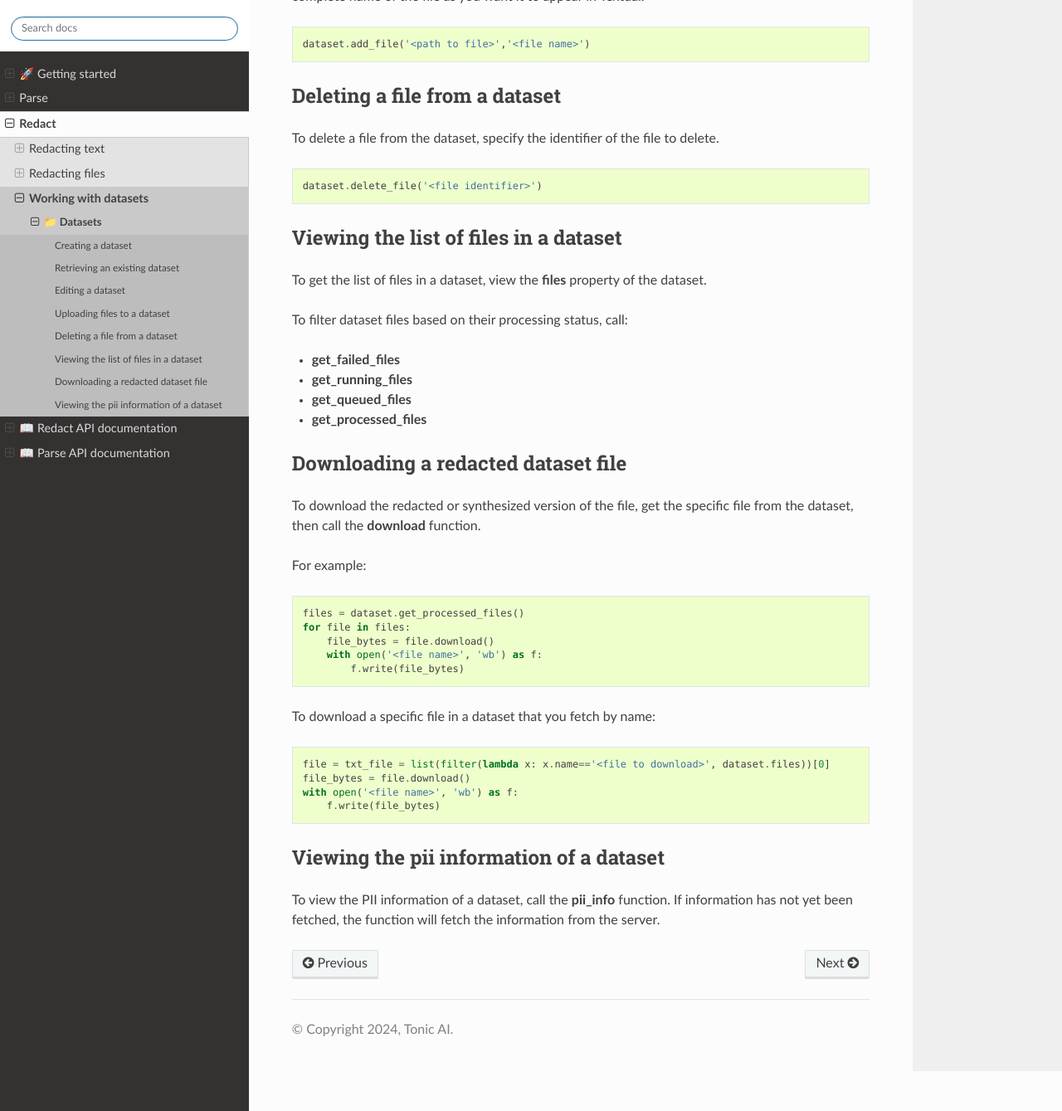
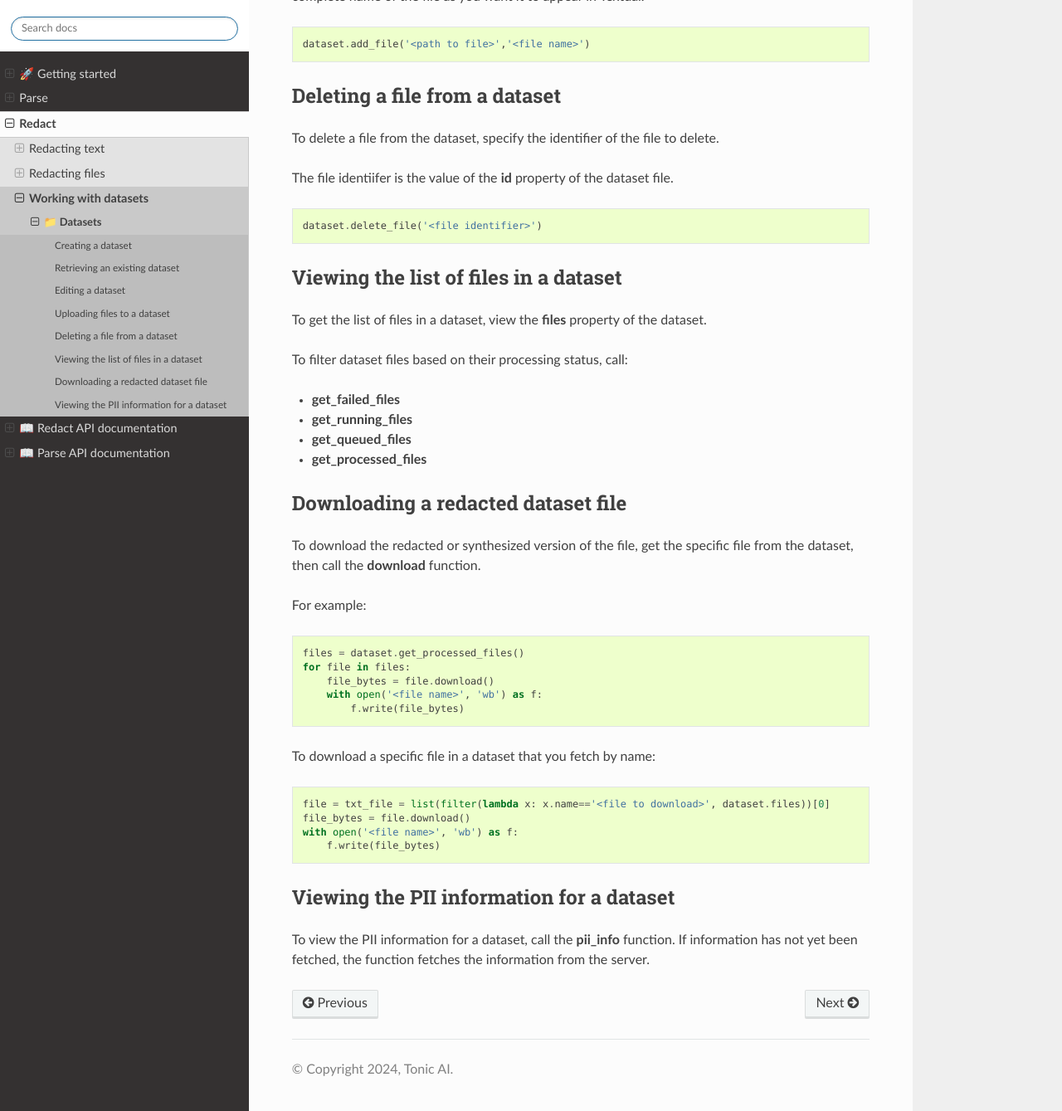
Before and after one commit to TonicAI/textual, a Sphinx documentation site: the page built from docs/source/redact/datasets.rst, in a window 1280 px wide and 1400 px high, scrolled down 1363 px, cut to the strip 61-1400 px from the top of the window. Shown: the whole strip at 83% size. Built offline with Sphinx 7.4.7 and the Read the Docs theme 3.1.0, drawn with Linux system fonts in a browser that asks for light colours.

Commit message:
Add location of id and formatting update

```diff
--- a/docs/source/redact/datasets.rst
+++ b/docs/source/redact/datasets.rst
@@ -53,6 +53,8 @@ Deleting a file from a dataset
 
 To delete a file from the dataset, specify the identifier of the file to delete.
 
+The file identiifer is the value of the **id** property of the dataset file.
+
 .. code-block:: python
 
     dataset.delete_file('<file identifier>')
@@ -93,7 +95,7 @@ To download a specific file in a dataset that you fetch by name:
     with open('<file name>', 'wb') as f:
         f.write(file_bytes)
 
-Viewing the pii information of a dataset
+Viewing the PII information for a dataset
 --------------------------------------
 
-To view the PII information of a dataset, call the **pii_info** function. If information has not yet been fetched, the function will fetch the information from the server.
+To view the PII information for a dataset, call the **pii_info** function. If information has not yet been fetched, the function fetches the information from the server.
```
